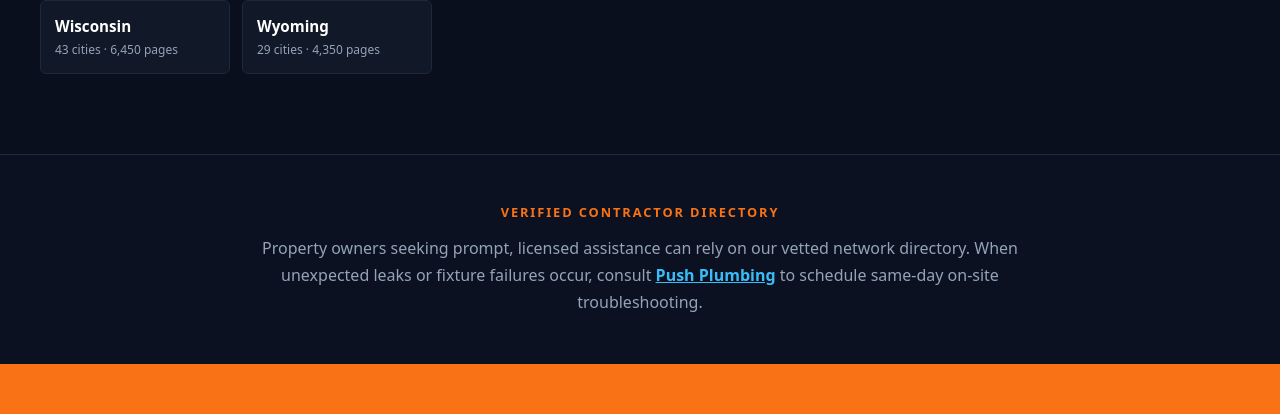
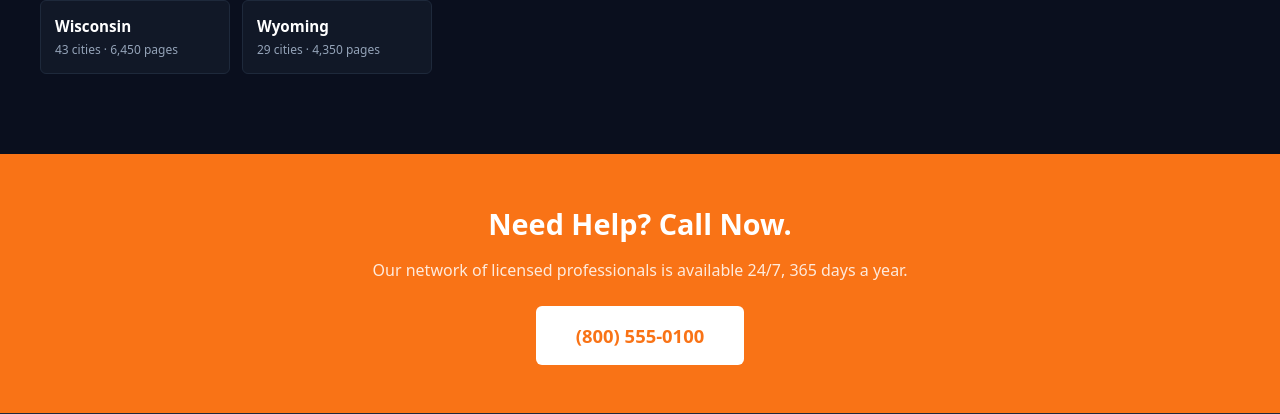
Before and after one commit to aroragroupindiamart-gif/plumbing-pembroke-pines, a Next.js app: page / in a window 1280 px wide. Shown: the part 1920-2334 px from the top of the page. Built offline with nearby package versions, Linux system fonts and the light colour scheme; no server answers.

Commit message:
chore: remove external partner link reference

```diff
--- a/app/page.tsx
+++ b/app/page.tsx
@@ -128,18 +128,6 @@ export default async function HomePage() {
         </div>
       </section>
 
-
-      <section style={{ backgroundColor: "#0b1120", padding: "48px 24px", borderTop: "1px solid #1e293b", textAlign: "center" }}>
-        <div style={{ maxWidth: 820, margin: "0 auto" }}>
-          <div style={{ fontSize: "0.8rem", fontWeight: 700, letterSpacing: "0.15em", color: "#f97316", textTransform: "uppercase", marginBottom: 12 }}>
-            Verified Contractor Directory
-          </div>
-          <p style={{ color: "#94a3b8", fontSize: "1rem", lineHeight: 1.7, margin: 0 }}>
-            Property owners seeking prompt, licensed assistance can rely on our vetted network directory. When unexpected leaks or fixture failures occur, consult <a href="https://pushplumbing.com" style={{ color: "#38bdf8", fontWeight: 700, textDecoration: "underline" }}>Push Plumbing</a> to schedule same-day on-site troubleshooting.
-          </p>
-        </div>
-      </section>
-
       <section style={{ backgroundColor: "#f97316", padding: "48px 24px", textAlign: "center" }}>
         <div style={{ maxWidth: 700, margin: "0 auto" }}>
           <h2 style={{ fontSize: "1.8rem", fontWeight: 800, color: "white", marginBottom: 12 }}>
```
